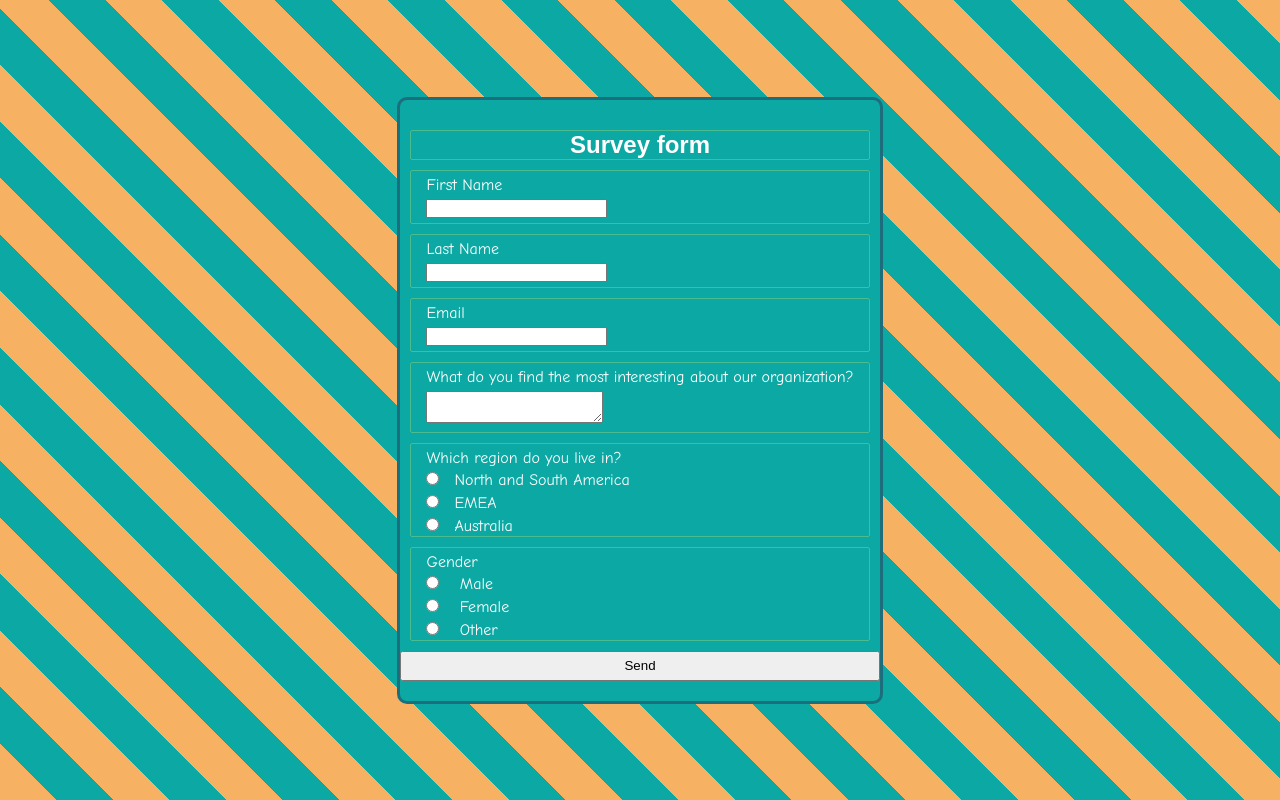
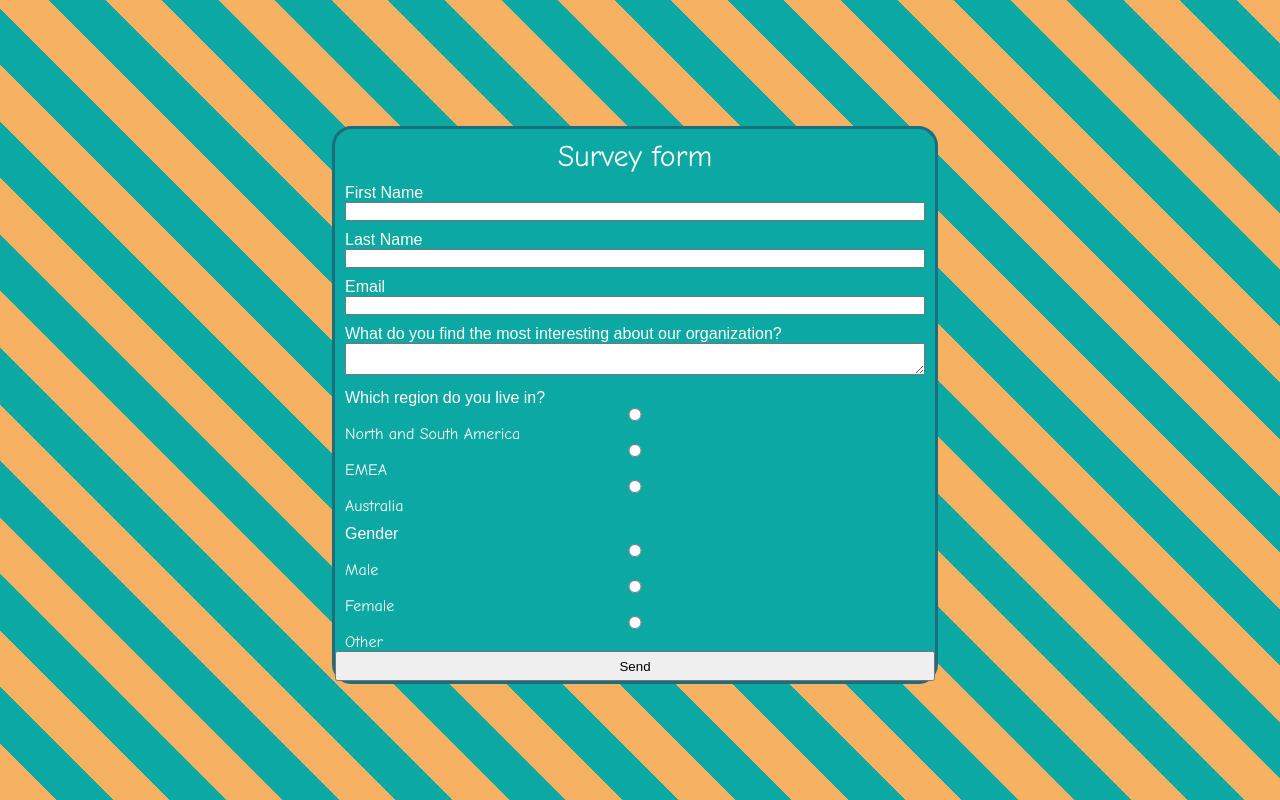
Before and after one commit to pragyes31/Responsive_Form_FCC, a website built with Parcel: page index.html in a window 1280 px wide. Built offline with nearby package versions, Linux system fonts and the light colour scheme.

Commit message:
styled the form boundary

```diff
--- a/index.html
+++ b/index.html
@@ -11,7 +11,7 @@
     <div class="resp-form">
       <form>
         <div class="form-field heading">
-          <h2>Survey form</h2>
+          Survey form
         </div>
         <div class="form-field">
           <label for="first-name">First Name</label>
@@ -29,14 +29,14 @@
           <label for="message">What do you find the most interesting about our organization?</label>
           <textarea></textarea>
         </div>
-        <div class="form-field message">
+        <div class="form-field">
           <label for="message">Which region do you live in?</label>
           <input class="form-input" type="radio" name="region" value="nsamerica">North and South America<br>
           <input class="form-input" type="radio" name="region" value="emea">EMEA<br>
           <input class="form-input" type="radio" name="region" value="australia">Australia<br>
           </input>
         </div>
-        <div class="form-field message">
+        <div class="form-field">
           <label for="message">Gender</label>
           <input class="form-input" type="radio" name="gender" value="male"> Male<br>
           <input class="form-input" type="radio" name="gender" value="female"> Female<br>
--- a/src/styles.css
+++ b/src/styles.css
@@ -31,35 +31,28 @@
   display: flex;
   align-items: center;
   justify-content: center;
-  margin: 20px;
-  padding: 20px 0px;
+  margin: 10px 20px 0px 10px;
   color: #fff;
   border: 3px solid #1c6e7d;
-  border-radius: 10px;
+  border-radius: 20px;
 }
 
 .heading {
   text-align: center;
-  margin: 20px;
+  font-size: 30px;
+  font-weight: 300;
   font-family: "Comic Sans MS", cursive, sans-serif;
 }
 
 .form-field {
-  border: 1px solid #4bbc8e;
-  border-radius: 2px;
-  margin: 10px;
-  font-family: "Comic Sans MS", cursive, sans-serif;
-}
-
-label {
-  display: block;
-  margin: 5px 15px 0px 15px;
+  margin: 10px 10px 0px 10px;
   font-family: "Comic Sans MS", cursive, sans-serif;
 }
 
 input,
 textarea {
-  margin: 5px 15px 5px 15px;
+  width: 100%;
+  box-sizing: border-box;
 }
 
 .form-btn {
```
